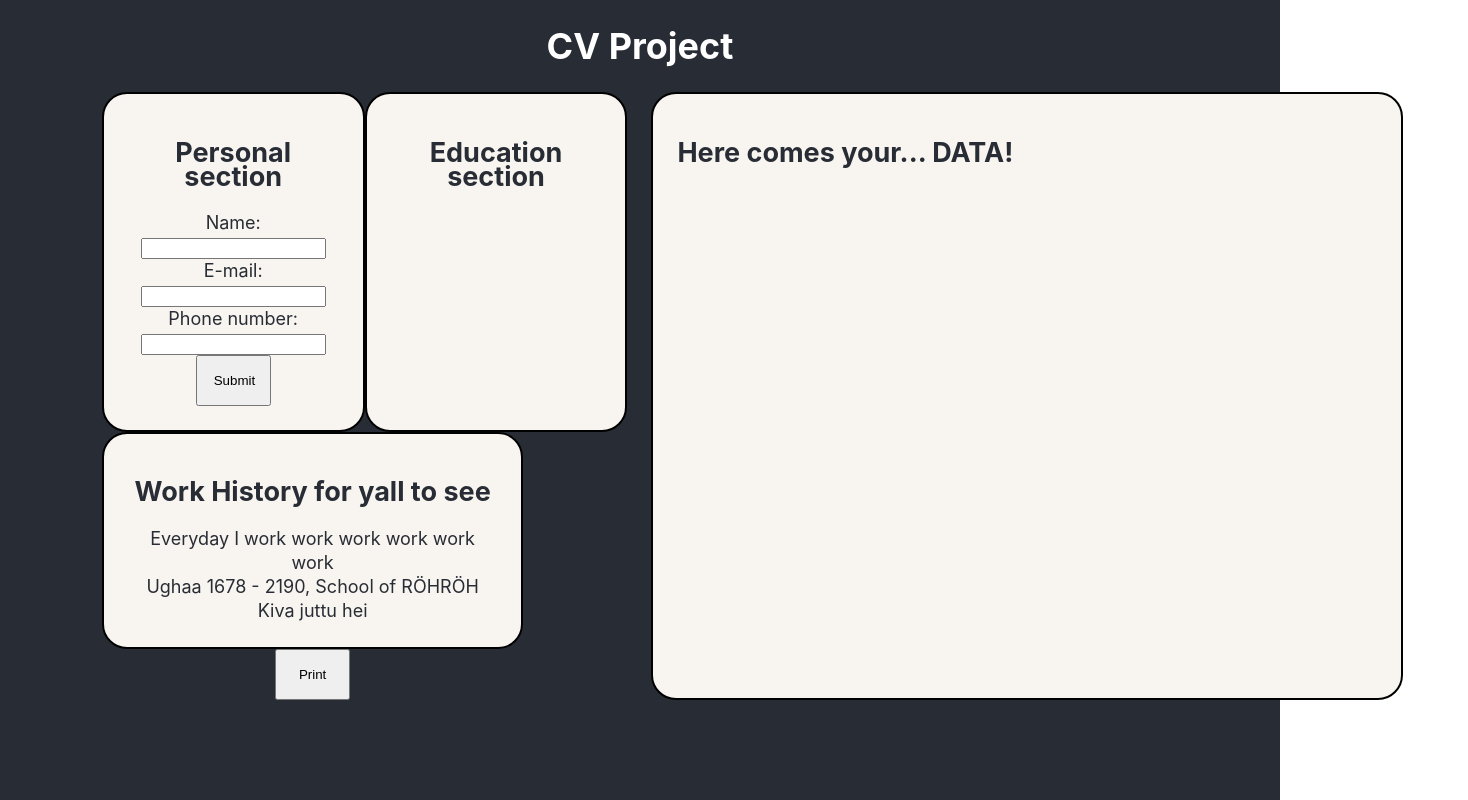
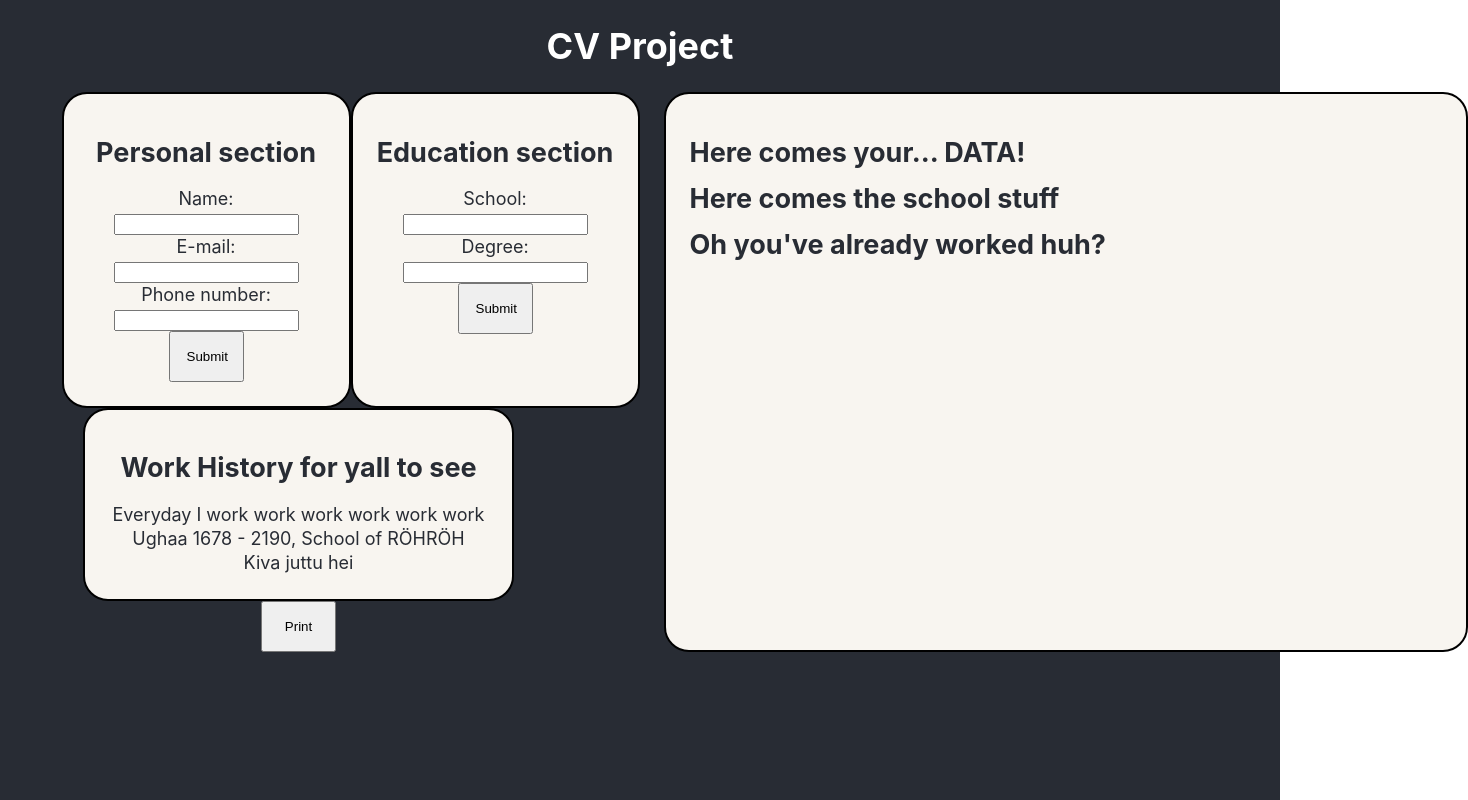
Before and after one commit to PettLe/cv-project, a React (Create React App) app: page / in a window 1280 px wide. Shown: the whole page, 1468 px wide, since content can reach past the window. Built offline with nearby package versions, Linux system fonts and the light colour scheme.

Commit message:
education form and rendering them is partly done

```diff
--- a/src/App.js
+++ b/src/App.js
@@ -17,6 +17,12 @@ class App extends Component {
         nameInput: "",
         emailInput: "",
         phoneInput: "",
+        id: uniqid(),
+      },
+      schoolInfo: [],
+      school: {
+        schoolInput: "",
+        degreeInput: "",
         id: uniqid(),
       },
     };
@@ -39,6 +45,21 @@ class App extends Component {
     console.log(this.state.personal);
   };
 
+  handleChangeEducation = (e) => {
+    e.persist();
+
+    let value = e.target.value;
+
+    this.setState((prevState) => ({
+      school: {
+        ...prevState.school,
+        [e.target.name]: value,
+        id: this.state.school.id,
+      },
+    }));
+    console.log("Nada");
+  };
+
   //SUBMIT HANDLERS
   //SubmitHandler for Personal
   onSubmitPersonal = (e) => {
@@ -54,6 +75,18 @@ class App extends Component {
     });
   };
 
+  onSubmitEducation = (e) => {
+    e.preventDefault();
+    this.setState({
+      schoolInfo: this.state.schoolInfo.concat(this.state.school),
+      school: {
+        schoolInput: "",
+        degreeInput: "",
+        id: uniqid(),
+      },
+    });
+  };
+
   test = () => {
     //  this.state.personalInfo.map((item) => {
     //    return console.log(item);
@@ -62,7 +95,7 @@ class App extends Component {
   };
 
   render() {
-    const { personal, personalInfo } = this.state;
+    const { personal, personalInfo, schoolInfo, school } = this.state;
     return (
       <div className="App">
         <div className="formComponents">
@@ -76,14 +109,19 @@ class App extends Component {
                   handleChange={this.handleChange}
                   onSubmitPersonal={this.onSubmitPersonal}
                 />
-                <Education />
+                <Education
+                  school={school}
+                  schoolInfo={schoolInfo}
+                  handleChangeEducation={this.handleChangeEducation}
+                  onSubmitEducation={this.onSubmitEducation}
+                />
               </div>
               <WorkHistory />
               <button onClick={this.test}>Print</button>
             </div>
 
             <div className="infoOutput">
-              <InfoOutput personalInfo={personalInfo} />
+              <InfoOutput personalInfo={personalInfo} schoolInfo={schoolInfo} />
             </div>
           </div>
         </div>
--- a/src/components/Education.js
+++ b/src/components/Education.js
@@ -1,11 +1,43 @@
-import React from "react";
+import React, { Component } from "react";
 
-const Education = () => {
-  return (
-    <div className="Education">
-      <h2>Education section</h2>
-    </div>
-  );
-};
+class Education extends Component {
+  constructor(props) {
+    super(props);
+    console.log(props.schoolInfo);
+  }
+
+  render() {
+    const { onSubmitEducation, handleChangeEducation, school } = this.props;
+
+    return (
+      <div className="Education">
+        <h2>Education section</h2>
+        <form onSubmit={onSubmitEducation}>
+          <label htmlFor="schoolInput">School: </label>
+          <br />
+          <input
+            onChange={handleChangeEducation}
+            type="text"
+            name="schoolInput"
+            value={school.schoolInput}
+            aria-required
+          />
+          <br />
+          <label htmlFor="degreeInput">Degree: </label>
+          <br />
+          <input
+            onChange={handleChangeEducation}
+            type="text"
+            name="degreeInput"
+            value={school.degreeInput}
+            aria-required
+          />
+          <br />
+          <button type="submit">Submit</button>
+        </form>
+      </div>
+    );
+  }
+}
 
 export default Education;
--- a/src/components/InfoOutput.js
+++ b/src/components/InfoOutput.js
@@ -1,11 +1,12 @@
 import React from "react";
 
 const InfoOutput = (props) => {
-  const { personalInfo } = props;
+  const { personalInfo, schoolInfo } = props;
 
   return (
     <div className="infoData">
       <h2>Here comes your... DATA!</h2>
+      <div className="perData">
         {personalInfo.map((item) => {
           return (
             <ul key={item.id}>
@@ -16,6 +17,21 @@ const InfoOutput = (props) => {
           );
         })}
       </div>
+      <div className="eduData">
+        <h2>Here comes the school stuff</h2>
+        {schoolInfo.map((item) => {
+          return (
+            <ul key={item.id}>
+              <li>School: {item.schoolInput}</li>
+              <li>Degree: {item.degreeInput}</li>
+            </ul>
+          );
+        })}
+      </div>
+      <div className="workData">
+        <h2>Oh you've already worked huh?</h2>
+      </div>
+    </div>
   );
 };
 
--- a/src/components/Personal.js
+++ b/src/components/Personal.js
@@ -7,8 +7,7 @@ class Personal extends Component {
   }
 
   render() {
-    const { personal, personalInfo, handleChange, onSubmitPersonal } =
-      this.props;
+    const { personal, handleChange, onSubmitPersonal } = this.props;
 
     return (
       <div className="Personal">
@@ -20,7 +19,7 @@ class Personal extends Component {
             onChange={handleChange}
             type="text"
             name="nameInput"
-            value={personal.fullName}
+            value={personal.nameInput}
             aria-required
           />
           <br />
@@ -30,7 +29,7 @@ class Personal extends Component {
             onChange={handleChange}
             type="email"
             name="emailInput"
-            value={personal.email}
+            value={personal.emailInput}
             aria-required
           />
           <br />
@@ -40,7 +39,7 @@ class Personal extends Component {
             onChange={handleChange}
             type="tel"
             name="phoneInput"
-            value={personal.phone}
+            value={personal.phoneInput}
             aria-required
           />
           <br />
```
Lines whose indentation alone changed are shown as unchanged.
